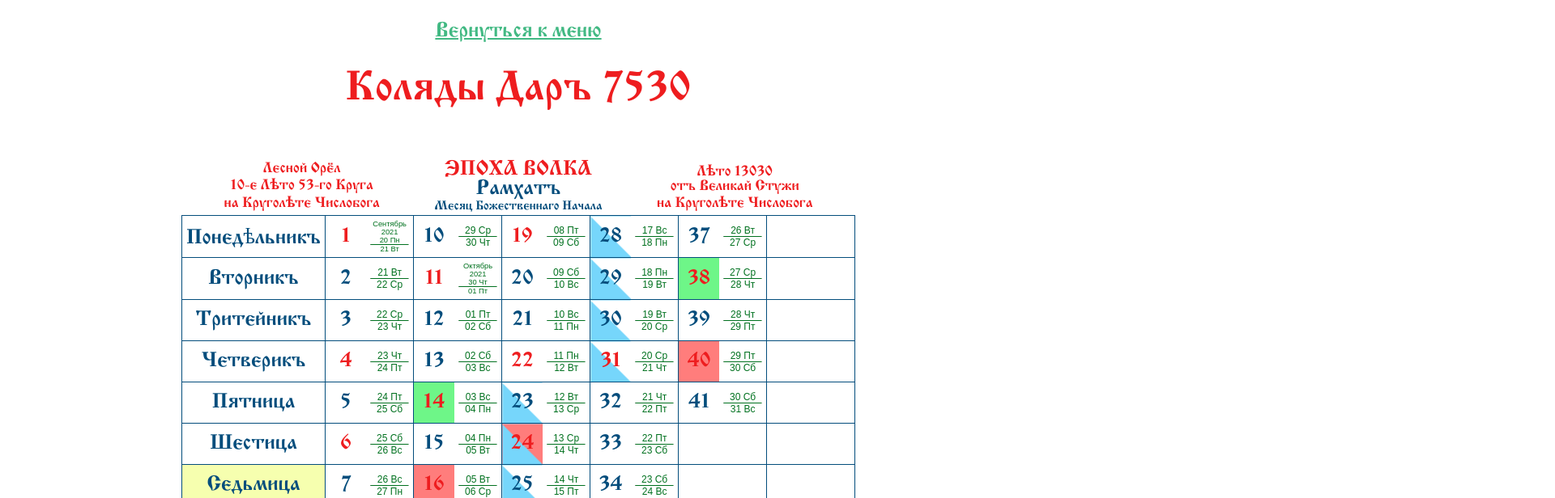
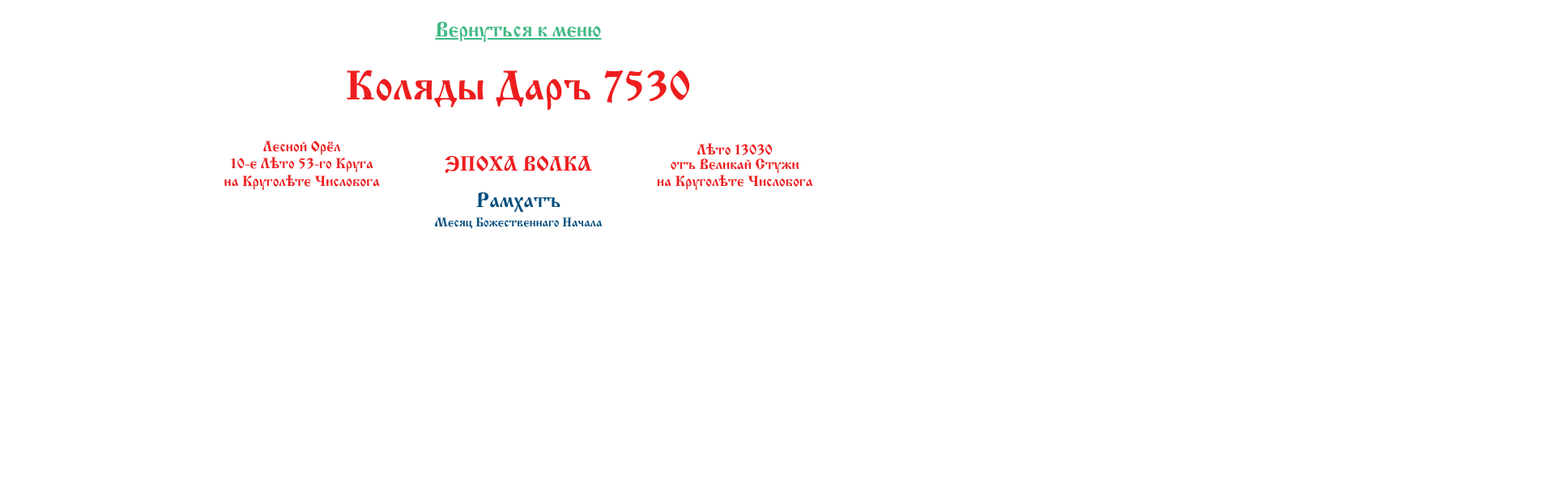
Before and after one commit to IT-P/oldcal, a Vue app: page / in a window 1280 px wide. Both pictures are taken after a click on the link "Календарь". Shown: the top 616 px of the page at 81% size, 1920 px wide, since content can reach past the window. Built offline with nearby package versions, Linux system fonts and the light colour scheme.

Commit message:
Начал делать выбор текущей даты

```diff
--- a/src/components/Calendar.vue
+++ b/src/components/Calendar.vue
@@ -1,9 +1,7 @@
 <template>
-  <div class="container">
   <div align="center">
-      <h1>Коляды Даръ 7530</h1>
+    <h1>Коляды Даръ {{ LETO }}</h1>
     <div style="page-break-after: always"></div>
-      <div>&nbsp;</div>
     <table border="0" class="zagolovok" width="800px">
       <tr>
         <th class="bok" width="33%">
@@ -12,404 +10,187 @@
           на Круголѣте Числобога
         </th>
         <th>
-            <span class="title red" width="34%">ЭПОХА ВОЛКА</span><br /><span
-              class="title"
-            >
-              Рамхатъ </span
-            ><br /><span class="subtitle"> Месяц Божественнаго Начала </span>
+          <span class="title red" width="34%">ЭПОХА ВОЛКА</span>
         </th>
         <th class="bok" width="33%">
           Лѣто 13030<br />отъ Великай Стужи<br />на Круголѣте Числобога
         </th>
       </tr>
     </table>
-      <table class="mesyac">
-        <tr>
-          <td class="mesyac nazvaniya_dney">Понедѣльникъ</td>
-          <td class="mesyac red">1</td>
-          <td class="mesyac grig_mini">
-            Сентябрь<br />2021<br />20&nbsp;Пн
-            <hr />
-            21&nbsp;Вт
-          </td>
-          <td class="mesyac">10</td>
-          <td class="mesyac grig">
-            29&nbsp;Ср
-            <hr />
-            30&nbsp;Чт
-          </td>
-          <td class="mesyac red">19</td>
-          <td class="mesyac grig">
-            08&nbsp;Пт
-            <hr />
-            09&nbsp;Сб
-          </td>
-          <td class="mesyac post">28</td>
-          <td class="mesyac grig">
-            17&nbsp;Вс
-            <hr />
-            18&nbsp;Пн
-          </td>
-          <td class="mesyac">37</td>
-          <td class="mesyac grig">
-            26&nbsp;Вт
-            <hr />
-            27&nbsp;Ср
-          </td>
-          <td class="mesyac">&nbsp;</td>
-          <td class="mesyac grig">&nbsp;</td>
-        </tr>
-        <tr>
-          <td class="mesyac nazvaniya_dney">Вторникъ</td>
-          <td class="mesyac">2</td>
-          <td class="mesyac grig">
-            21&nbsp;Вт
-            <hr />
-            22&nbsp;Ср
-          </td>
-          <td class="mesyac red">11</td>
-          <td class="mesyac grig_mini">
-            Октябрь<br />2021<br />30&nbsp;Чт
-            <hr />
-            01&nbsp;Пт
-          </td>
-          <td class="mesyac">20</td>
-          <td class="mesyac grig">
-            09&nbsp;Сб
-            <hr />
-            10&nbsp;Вс
-          </td>
-          <td class="mesyac post">29</td>
-          <td class="mesyac grig">
-            18&nbsp;Пн
-            <hr />
-            19&nbsp;Вт
-          </td>
-          <td class="mesyac red roditelskie_dni">38</td>
-          <td class="mesyac grig">
-            27&nbsp;Ср
-            <hr />
-            28&nbsp;Чт
-          </td>
-          <td class="mesyac">&nbsp;</td>
-          <td class="mesyac grig">&nbsp;</td>
-        </tr>
-        <tr>
-          <td class="mesyac nazvaniya_dney">Тритейникъ</td>
-          <td class="mesyac">3</td>
-          <td class="mesyac grig">
-            22&nbsp;Ср
-            <hr />
-            23&nbsp;Чт
-          </td>
-          <td class="mesyac">12</td>
-          <td class="mesyac grig">
-            01&nbsp;Пт
-            <hr />
-            02&nbsp;Сб
-          </td>
-          <td class="mesyac">21</td>
-          <td class="mesyac grig">
-            10&nbsp;Вс
-            <hr />
-            11&nbsp;Пн
-          </td>
-          <td class="mesyac post">30</td>
-          <td class="mesyac grig">
-            19&nbsp;Вт
-            <hr />
-            20&nbsp;Ср
-          </td>
-          <td class="mesyac">39</td>
-          <td class="mesyac grig">
-            28&nbsp;Чт
-            <hr />
-            29&nbsp;Пт
-          </td>
-          <td class="mesyac">&nbsp;</td>
-          <td class="mesyac grig">&nbsp;</td>
-        </tr>
-        <tr>
-          <td class="mesyac nazvaniya_dney">Четверикъ</td>
-          <td class="mesyac red">4</td>
-          <td class="mesyac grig">
-            23&nbsp;Чт
-            <hr />
-            24&nbsp;Пт
-          </td>
-          <td class="mesyac">13</td>
-          <td class="mesyac grig">
-            02&nbsp;Сб
-            <hr />
-            03&nbsp;Вс
-          </td>
-          <td class="mesyac red">22</td>
-          <td class="mesyac grig">
-            11&nbsp;Пн
-            <hr />
-            12&nbsp;Вт
-          </td>
-          <td class="mesyac red post">31</td>
-          <td class="mesyac grig">
-            20&nbsp;Ср
-            <hr />
-            21&nbsp;Чт
-          </td>
-          <td class="mesyac red dni_predkov">40</td>
-          <td class="mesyac grig">
-            29&nbsp;Пт
-            <hr />
-            30&nbsp;Сб
-          </td>
-          <td class="mesyac">&nbsp;</td>
-          <td class="mesyac grig">&nbsp;</td>
-        </tr>
-        <tr>
-          <td class="mesyac nazvaniya_dney">Пятница</td>
-          <td class="mesyac">5</td>
-          <td class="mesyac grig">
-            24&nbsp;Пт
-            <hr />
-            25&nbsp;Сб
-          </td>
-          <td class="mesyac red roditelskie_dni">14</td>
-          <td class="mesyac grig">
-            03&nbsp;Вс
-            <hr />
-            04&nbsp;Пн
-          </td>
-          <td class="mesyac post">23</td>
-          <td class="mesyac grig">
-            12&nbsp;Вт
-            <hr />
-            13&nbsp;Ср
-          </td>
-          <td class="mesyac">32</td>
-          <td class="mesyac grig">
-            21&nbsp;Чт
-            <hr />
-            22&nbsp;Пт
-          </td>
-          <td class="mesyac">41</td>
-          <td class="mesyac grig">
-            30&nbsp;Сб
-            <hr />
-            31&nbsp;Вс
-          </td>
-          <td class="mesyac">&nbsp;</td>
-          <td class="mesyac grig">&nbsp;</td>
-        </tr>
-        <tr>
-          <td class="mesyac nazvaniya_dney">Шестица</td>
-          <td class="mesyac red">6</td>
-          <td class="mesyac grig">
-            25&nbsp;Сб
-            <hr />
-            26&nbsp;Вс
-          </td>
-          <td class="mesyac">15</td>
-          <td class="mesyac grig">
-            04&nbsp;Пн
-            <hr />
-            05&nbsp;Вт
-          </td>
-          <td class="mesyac red dni_predkov post">24</td>
-          <td class="mesyac grig">
-            13&nbsp;Ср
-            <hr />
-            14&nbsp;Чт
-          </td>
-          <td class="mesyac">33</td>
-          <td class="mesyac grig">
-            22&nbsp;Пт
-            <hr />
-            23&nbsp;Сб
-          </td>
-          <td class="mesyac">&nbsp;</td>
-          <td class="mesyac grig">&nbsp;</td>
-          <td class="mesyac">&nbsp;</td>
-          <td class="mesyac grig">&nbsp;</td>
-        </tr>
-        <tr>
-          <td class="mesyac nazvaniya_dney sedmica">Седьмица</td>
-          <td class="mesyac">7</td>
-          <td class="mesyac grig">
-            26&nbsp;Вс
-            <hr />
-            27&nbsp;Пн
-          </td>
-          <td class="mesyac red dni_predkov">16</td>
-          <td class="mesyac grig">
-            05&nbsp;Вт
-            <hr />
-            06&nbsp;Ср
-          </td>
-          <td class="mesyac post">25</td>
-          <td class="mesyac grig">
-            14&nbsp;Чт
-            <hr />
-            15&nbsp;Пт
-          </td>
-          <td class="mesyac">34</td>
-          <td class="mesyac grig">
-            23&nbsp;Сб
-            <hr />
-            24&nbsp;Вс
-          </td>
-          <td class="mesyac">&nbsp;</td>
-          <td class="mesyac grig">&nbsp;</td>
-          <td class="mesyac">&nbsp;</td>
-          <td class="mesyac grig">&nbsp;</td>
-        </tr>
-        <tr>
-          <td class="mesyac nazvaniya_dney">Осьмица</td>
-          <td class="mesyac">8</td>
-          <td class="mesyac grig">
-            27&nbsp;Пн
-            <hr />
-            28&nbsp;Вт
-          </td>
-          <td class="mesyac">17</td>
-          <td class="mesyac grig">
-            06&nbsp;Ср
-            <hr />
-            07&nbsp;Чт
-          </td>
-          <td class="mesyac post">26</td>
-          <td class="mesyac grig">
-            15&nbsp;Пт
-            <hr />
-            16&nbsp;Сб
-          </td>
-          <td class="mesyac">35</td>
-          <td class="mesyac grig">
-            24&nbsp;Вс
-            <hr />
-            25&nbsp;Пн
-          </td>
-          <td class="mesyac">&nbsp;</td>
-          <td class="mesyac grig">&nbsp;</td>
-          <td class="mesyac">&nbsp;</td>
-          <td class="mesyac grig">&nbsp;</td>
-        </tr>
-        <tr>
-          <td class="mesyac nazvaniya_dney red">Недѣля</td>
-          <td class="mesyac red dni_predkov">9</td>
-          <td class="mesyac grig">
-            28&nbsp;Вт
-            <hr />
-            29&nbsp;Ср
-          </td>
-          <td class="mesyac">18</td>
-          <td class="mesyac grig">
-            07&nbsp;Чт
-            <hr />
-            08&nbsp;Пт
-          </td>
-          <td class="mesyac red roditelskie_dni post">27</td>
-          <td class="mesyac grig">
-            16&nbsp;Сб
-            <hr />
-            17&nbsp;Вс
-          </td>
-          <td class="mesyac red dni_predkov">36</td>
-          <td class="mesyac grig">
-            25&nbsp;Пн
-            <hr />
-            26&nbsp;Вт
-          </td>
-          <td class="mesyac">&nbsp;</td>
-          <td class="mesyac grig">&nbsp;</td>
-          <td class="mesyac">&nbsp;</td>
-          <td class="mesyac grig">&nbsp;</td>
-        </tr>
-      </table>
-      <br />
-      <table border="0" class="legenda">
-        <tr>
-          <td class="dni_predkov">&nbsp;&nbsp;&nbsp;&nbsp;</td>
-          <td>Дни Памяти и Почитания Предковъ</td>
-          <td>- 9, 16, 24, 36, 40</td>
-          <td>Рамхатъ</td>
-        </tr>
-        <tr>
-          <td class="roditelskie_dni">&nbsp;&nbsp;&nbsp;&nbsp;</td>
-          <td>Родительские дни</td>
-          <td>- 14, 27, 38</td>
-          <td>Рамхатъ</td>
-        </tr>
-        <tr>
-          <td class="post">&nbsp;&nbsp;&nbsp;&nbsp;</td>
-          <td>Святый ПОСТЪ</td>
-          <td>&nbsp;</td>
-          <td>&nbsp;</td>
-        </tr>
-        <tr>
-          <td class="sedmica">&nbsp;&nbsp;&nbsp;&nbsp;</td>
-          <td>Однодневный ПОСТЪ</td>
-          <td>&nbsp;</td>
-          <td>&nbsp;</td>
-        </tr>
-      </table>
-      <br />
-      <div class="red">Славяно-Арийckiя праzдниkи на месяц Рамхатъ</div>
-      <div class="spisok_prazdnikov">
-        <span style="white-space: nowrap"
-          ><span class="red">1</span> - НОВОЛѢТIЕ</span
-        >
-        <span style="white-space: nowrap"
-          ><span class="red">4</span> - День Ивана Омiйскаго</span
-        >
-        <span style="white-space: nowrap"
-          ><span class="red">6</span> - Праzдниkъ Урожая</span
-        >
-        <span style="white-space: nowrap"
-          ><span class="red">9</span> - День Сергiя Странниkа</span
-        >
-        <span style="white-space: nowrap"
-          ><span class="red">11</span> - День Ольги Премудрой</span
-        >
-        <span style="white-space: nowrap"
-          ><span class="red">14</span> - День Великай Рассенiи</span
-        >
-        <span style="white-space: nowrap"
-          ><span class="red">16</span> - День Василiя Буслаева</span
-        >
-        <span style="white-space: nowrap"
-          ><span class="red">19</span> - День Харiя Мудраго</span
-        >
-        <span style="white-space: nowrap"
-          ><span class="red">22</span> - День Вѣдъ</span
-        >
-        <span style="white-space: nowrap"
-          ><span class="red">24</span> - День Трояна</span
-        >
-        <span style="white-space: nowrap"
-          ><span class="red">27</span> - День Святибора</span
-        >
-        <span style="white-space: nowrap"
-          ><span class="red">31</span> - День Моисiя Волхва</span
-        >
-        <span style="white-space: nowrap"
-          ><span class="red">36</span> - День Сканда Ирiйскаго</span
-        >
-        <span style="white-space: nowrap"
-          ><span class="red">38</span> - День БОГИНИ РОЖАНЫ</span
-        >
-        <span style="white-space: nowrap"
-          ><span class="red">40</span> - Дидовъ День</span
-        >
-      </div>
-      <br />
-      <br />
-      <div style="page-break-after: always"></div>
-    </div>
+    <Ramhat></Ramhat>
   </div>
 </template>
 
 <script>
+import Ramhat from "./Ramhat.vue";
+
 export default {
   name: "Calendar",
+  components: {
+    Ramhat,
+  },
+  methods: {
+    tekuschee_leto: function () {
+      const current_grig_date = new Date();
+      if(current_grig_date.getMonth() < 9) {
+          this.LETO = 5507 + current_grig_date.getFullYear();
+      }
+      if(current_grig_date.getMonth() > 9) {
+          this.LETO = 5508 + current_grig_date.getFullYear();
+      }
+    },
+  },
+  data() {
+    return {
+      LETO: 7530,
+      nazvzniya_let: [
+        "Земной Путь",
+        "Чёрный Жрец",
+        "Звёздная Дева",
+        "Звёздный Мир",
+        "Огненный Свиток",
+        "Огненный Феникс",
+        "Жёлтый Лис",
+        "Жёлтый Дракон",
+        "Зелёный Змей",
+        "Лесной Орёл",
+        "Небесный Дельфин",
+        "Небесный Конь",
+        "Морской Пёс",
+        "Морской Тур",
+        "Лунный Дом",
+        "Лунный Храм",
+        "Странник Божий",
+        "Белый Жрец",
+        "Чёрная Жрица",
+        "Земной Мир",
+        "Красный Свиток",
+        "Звёздный Феникс",
+        "Огненный Лис",
+        "Огненный Дракон",
+        "Золотой Змей",
+        "Золотой Орёл",
+        "Зелёный Дельфин",
+        "Лесной Конь",
+        "Песец",
+        "Небесный Тур",
+        "Морской Дом",
+        "Храм Бога Морей",
+        "Лунный Странник",
+        "Лунный Жрец",
+        "Белая Дева",
+        "Явь Божия",
+        "Чёрный Свиток",
+        "Чёрный Феникс",
+        "Звёздный Лис",
+        "Красный Дракон",
+        "Огненный Змей",
+        "Огненный Орёл",
+        "Золотой Дельфин",
+        "Златый Конь",
+        "Лесной Пёс",
+        "Лесной Тур",
+        "Небесный Дом",
+        "Небесный Храм",
+        "Водный Путь",
+        "Жрец Моря",
+        "Жрица Луны",
+        "Лунный Мир",
+        "Белый Свиток",
+        "Белый Феникс",
+        "Земной Феникс",
+        "Чёрный Дракон",
+        "Звёздный Змей",
+        "Звёздный Орёл",
+        "Огненный Дельфин",
+        "Огненный Конь",
+        "Жёлтый Пёс",
+        "Золотой Тур",
+        "Лесной Дом",
+        "Год Спирали",
+        "Сварожий Путь",
+        "Жрец Неба",
+        "Морская Жрица",
+        "Морской Мир",
+        "Лунный Свиток",
+        "Лунный Феникс",
+        "Белый Лис",
+        "Белый Дракон",
+        "Чёрный Змей",
+        "Чёрный Орёл",
+        "Звёздный Дельфин",
+        "Звёздный Конь",
+        "Огненный Пёс",
+        "Огненный Тур",
+        "Солнечный Дом",
+        "Храм Солнца",
+        "Лесной Странник",
+        "Год Друида",
+        "Небесная Дева",
+        "Небесная Явь",
+        "Синий Свиток",
+        "Морской Феникс",
+        "Лунная Навь",
+        "Лунный Дракон",
+        "Белый Змей",
+        "Белый Орёл",
+        "Чёрный Дельфин",
+        "Чёрный Конь",
+        "Звёздный Пёс",
+        "Звёздный Тур",
+        "Огненный Дом",
+        "Храм Инглии",
+        "Солнечный Странник",
+        "Жрец Солнца",
+        "Друидесса",
+        "Лесной Мир",
+        "Небесный Свиток",
+        "Феникс Небесный",
+        "Морской Лис",
+        "Морской Дракон",
+        "Лунный Змей",
+        "Лунный Орёл",
+        "Белый Дельфин",
+        "Белый Конь",
+        "Чёрный Пёс",
+        "Чёрный Тур",
+        "Звёздный Дом",
+        "Звёздный Храм",
+        "Огненный Странник",
+        "Огненный Жрец",
+        "Солнечная Жрица",
+        "Солнечный Мир",
+        "Зеленый Свиток",
+        "Феникс Леса",
+        "Небесная Навь",
+        "Небесный Дракон",
+        "Морской Змей",
+        "Морской Орёл",
+        "Лунный Дельфин",
+        "Лунный Конь",
+        "Белый Пёс",
+        "Белый Тур",
+        "Земной Дом",
+        "Земной Храм",
+        "Звёздный Путь",
+        "Звёздный Жрец",
+        "Жрица Огня",
+        "Огненный Мир",
+        "Золотой Свиток",
+        "Солнечный Феникс",
+        "Лесной Лис",
+        "Лесной Дракон",
+        "Небесный Змей",
+        "Небесный Орёл",
+        "Морской Дельфин",
+        "Морской Конь",
+        "Лунный Пёс",
+        "Лунный Тур",
+        "Божий Дом",
+        "Священный Храм Бога",
+      ],
+    };
+  },
 };
 </script>
 
--- a/src/components/Ramhat.vue
+++ b/src/components/Ramhat.vue
@@ -0,0 +1,9 @@
+<template>
+    <div>
+        <span class="title">Рамхатъ</span><br/>
+        <span class="subtitle">Месяц Божественнаго Начала</span>
+    </div>
+</template>
+<script>
+
+</script>
```
Lines whose indentation alone changed are shown as unchanged.
